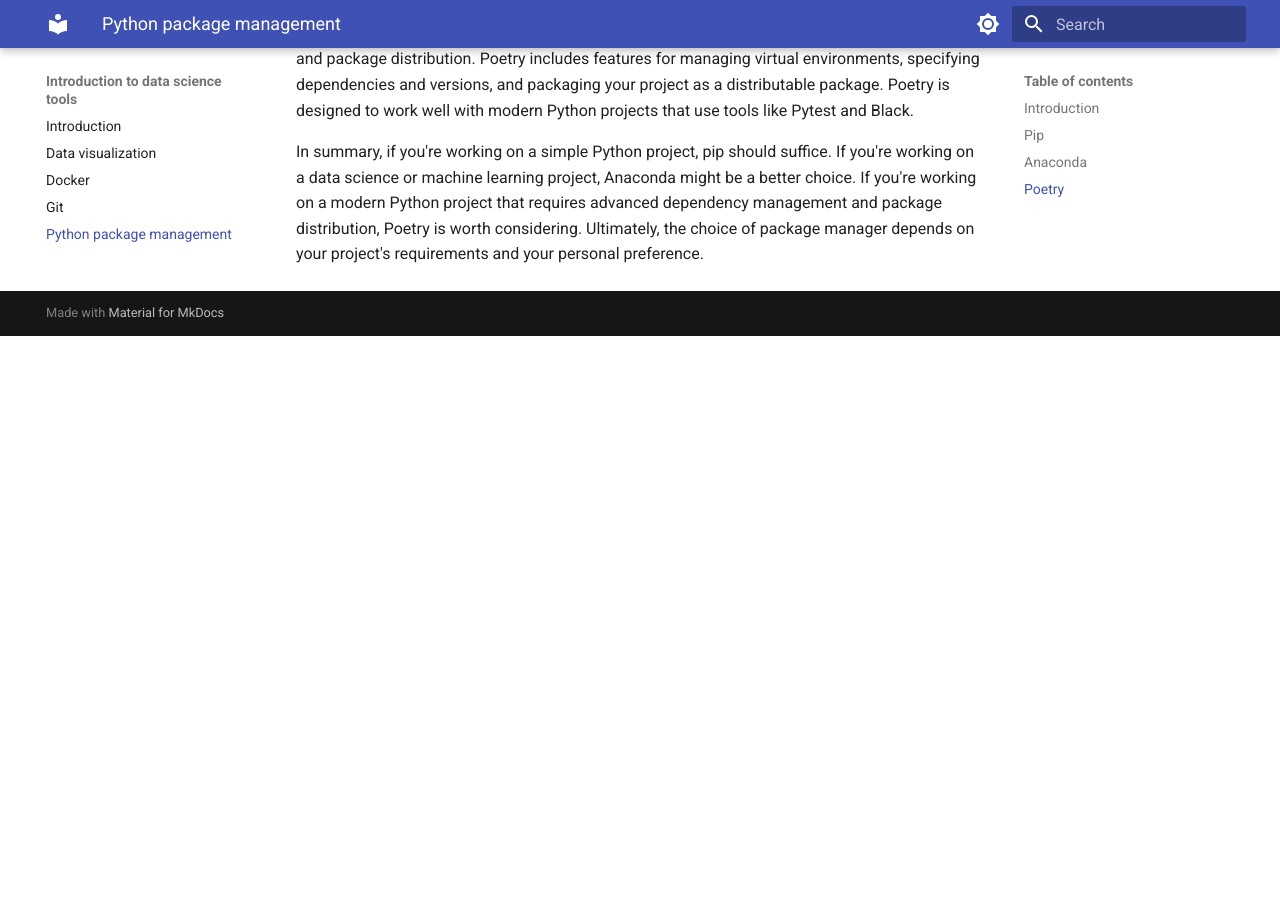
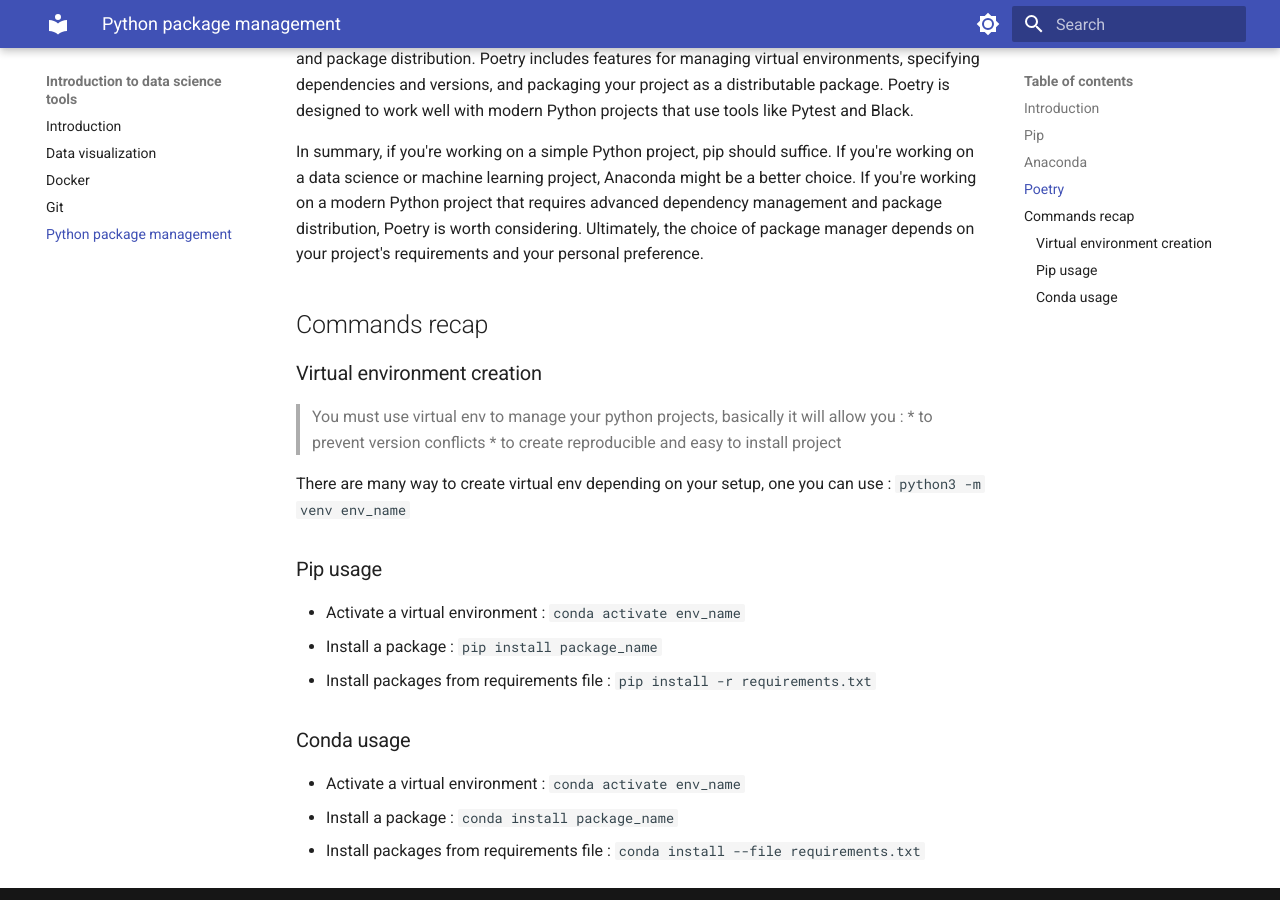
Before and after one commit to Fszta/Data-tools-lecture, an MkDocs documentation site: the page built from docs/python_package_management.md, in a window 1280 px wide and 900 px high, scrolled down 790 px. Built offline with MkDocs 1.6.1 and Material for MkDocs 9.7.7, drawn with Linux system fonts in a browser that asks for light colours; before the commit the page ends 1126 px from its top, so only the background shows below that.

Commit message:
add command recap for pip and conda

```diff
--- a/docs/python_package_management.md
+++ b/docs/python_package_management.md
@@ -11,4 +11,25 @@
 ## Poetry
 Poetry is a newer package manager for Python that aims to simplify dependency management and package distribution. Poetry includes features for managing virtual environments, specifying dependencies and versions, and packaging your project as a distributable package. Poetry is designed to work well with modern Python projects that use tools like Pytest and Black.
 
+
 In summary, if you're working on a simple Python project, pip should suffice. If you're working on a data science or machine learning project, Anaconda might be a better choice. If you're working on a modern Python project that requires advanced dependency management and package distribution, Poetry is worth considering. Ultimately, the choice of package manager depends on your project's requirements and your personal preference.
+
+## Commands recap
+
+### Virtual environment creation
+> You must use virtual env to manage your python projects, basically it will allow you :
+> * to prevent version conflicts
+> * to create reproducible and easy to install project
+
+There are many way to create virtual env depending on your setup, one you can use : `python3 -m venv env_name`
+
+### Pip usage
+* Activate a virtual environment : `conda activate env_name`
+* Install a package : `pip install package_name`
+* Install packages from requirements file : `pip install -r requirements.txt`
+
+
+### Conda usage
+* Activate a virtual environment : `conda activate env_name`
+* Install a package : `conda install package_name`
+* Install packages from requirements file : `conda install --file requirements.txt`
```
